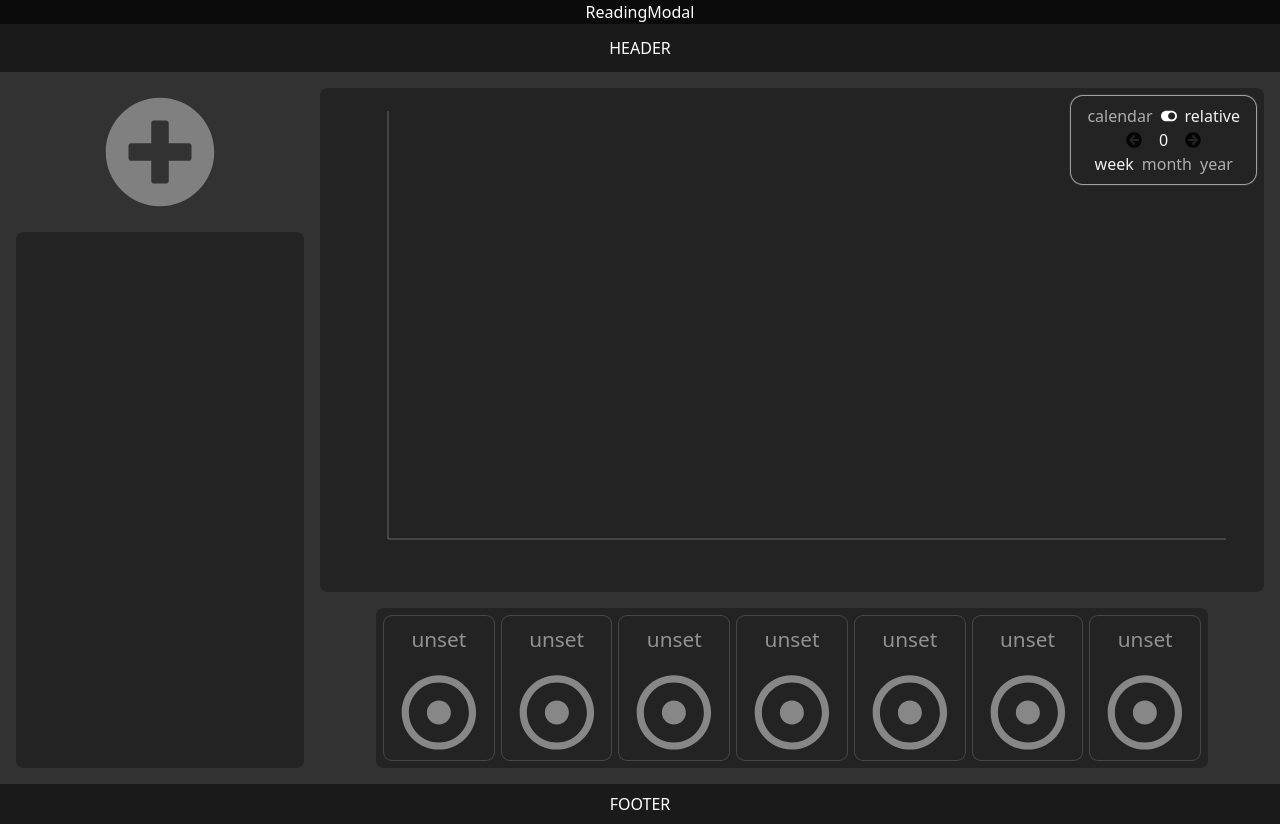
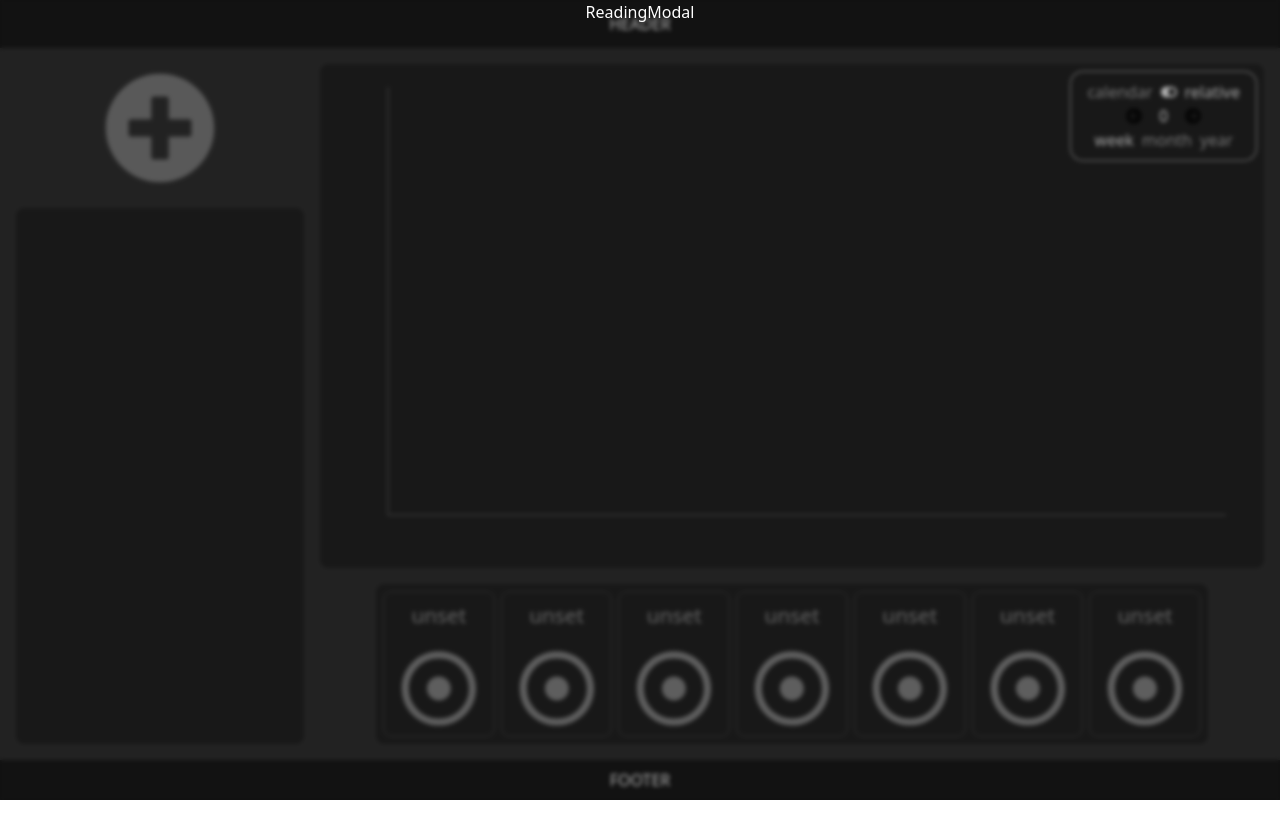
Before and after one commit to serious-pavel/no-pressure, a React (Vite) app: page / in a window 1280 px wide. Both pictures are taken after a click on the element "HEADER". After the commit the page ends 800 px from the top, so only its background shows below. Built offline with nearby package versions, Linux system fonts and the light colour scheme.

Commit message:
add simple visibility handling for modal window

```diff
--- a/src/components/ReadingModal.tsx
+++ b/src/components/ReadingModal.tsx
@@ -1,8 +1,8 @@
-const ReadingModal = () => {
+const ReadingModal = ({mode, setMode}) => {
   return (
-    <>
+    <div onClick={() => setMode(null)} className="modalWindow">
       ReadingModal
-    </>
+    </div>
   )
 }
 
```
